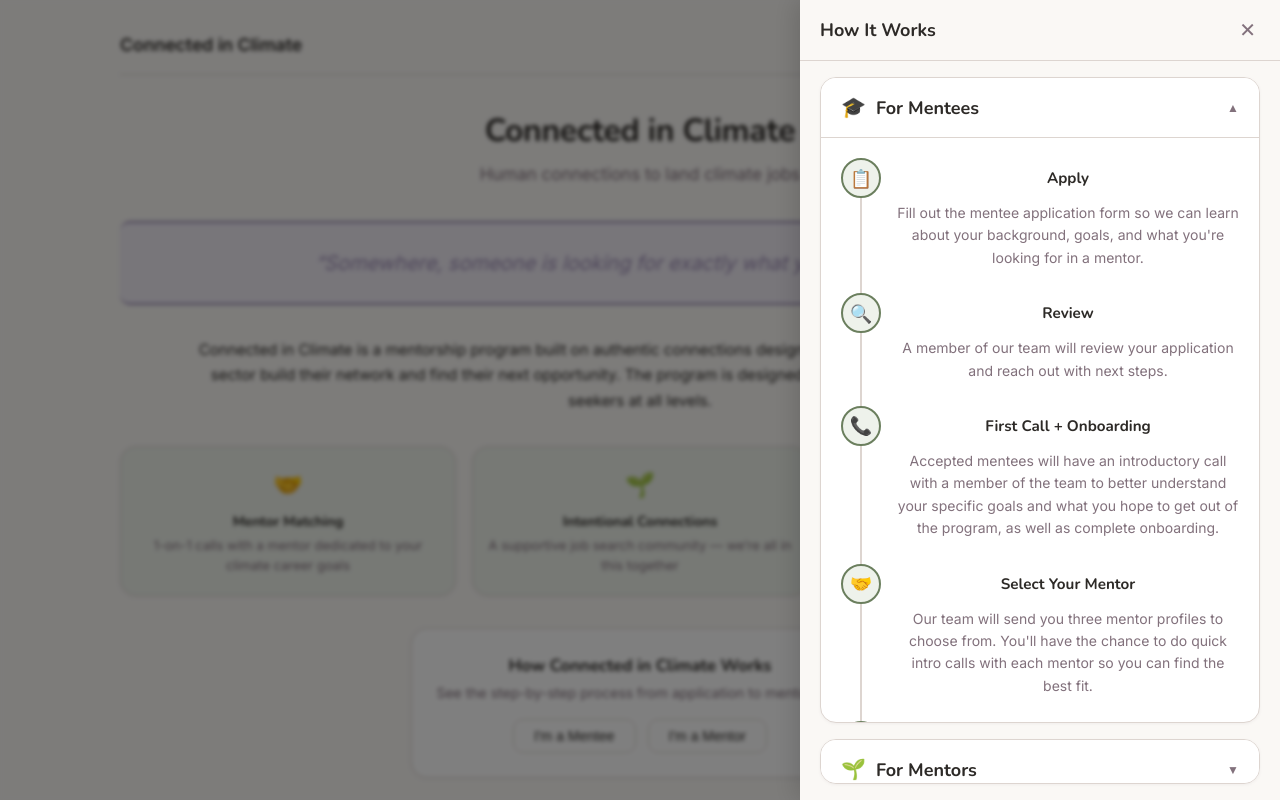
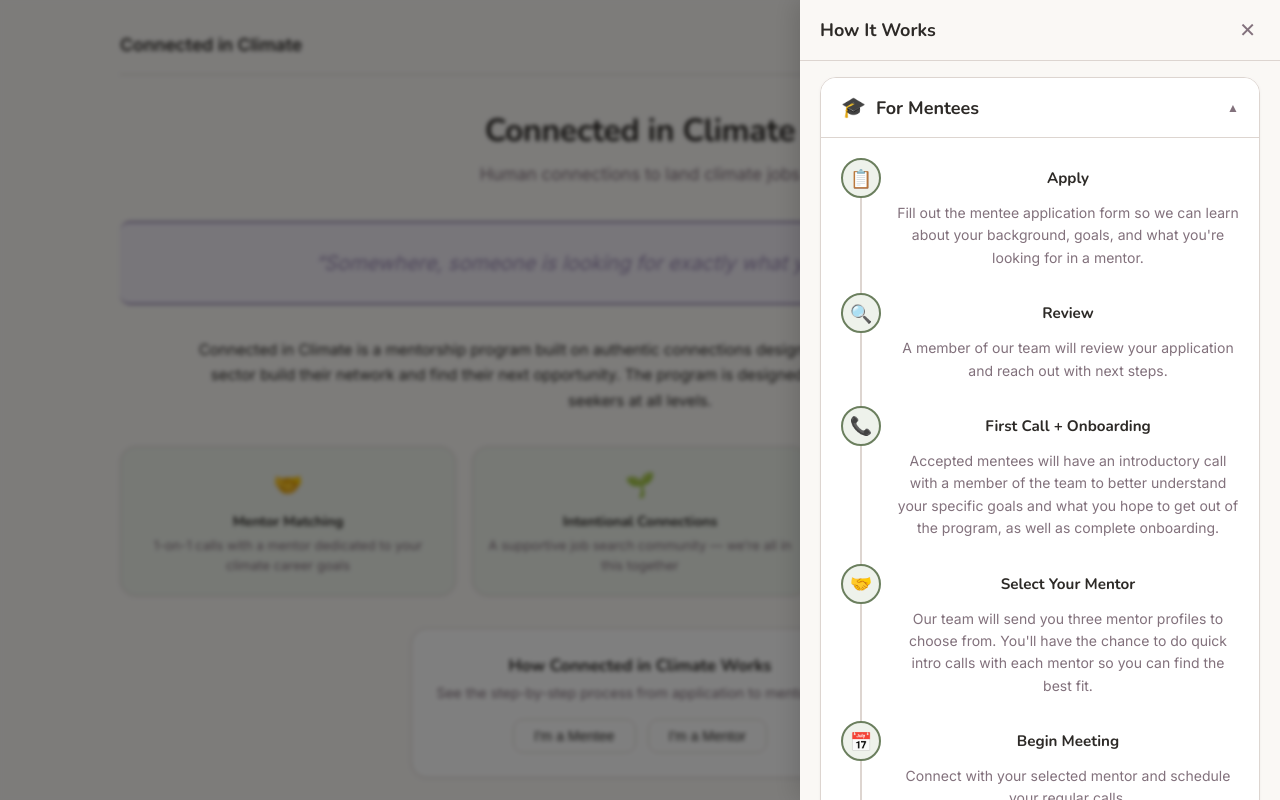
Before and after one commit to krzheng3150/connected-in-climate, a React (Vite) app in the folder client/: page / in a window 1280 px wide. Both pictures are taken after a click on the button "I'm a Mentee". Shown: the top 800 px of the page. Built offline with nearby package versions, Linux system fonts and the light colour scheme; no server answers.

Commit message:
make how it works panel scrollable

```diff
--- a/client/src/index.css
+++ b/client/src/index.css
@@ -1343,11 +1343,6 @@ h1, h2, h3, h4, h5, h6 {
   backdrop-filter: blur(2px);
   display: flex;
   justify-content: flex-end;
-  touch-action: none;
-}
-
-.hiw-drawer {
-  touch-action: auto;
 }
 
 .hiw-drawer {
@@ -1393,7 +1388,8 @@ h1, h2, h3, h4, h5, h6 {
 }
 
 .hiw-drawer-body {
-  flex: 1;
+  flex: 1 1 0;
+  min-height: 0;
   overflow-y: auto;
   -webkit-overflow-scrolling: touch;
   overscroll-behavior: contain;
@@ -1409,6 +1405,7 @@ h1, h2, h3, h4, h5, h6 {
   background: var(--surface);
   box-shadow: var(--shadow-sm);
   overflow: hidden;
+  flex-shrink: 0;
 }
 
 .hiw-panel-toggle {
```
